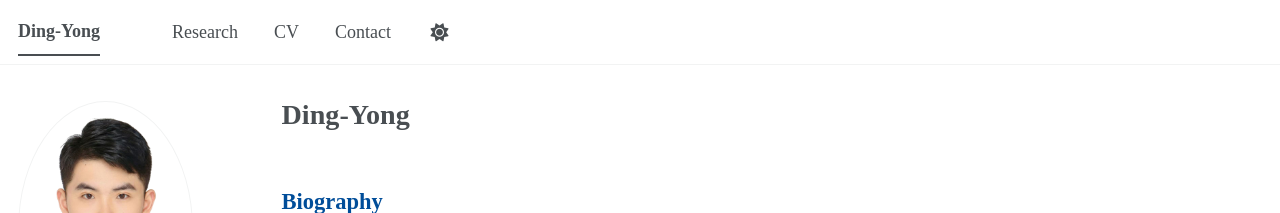
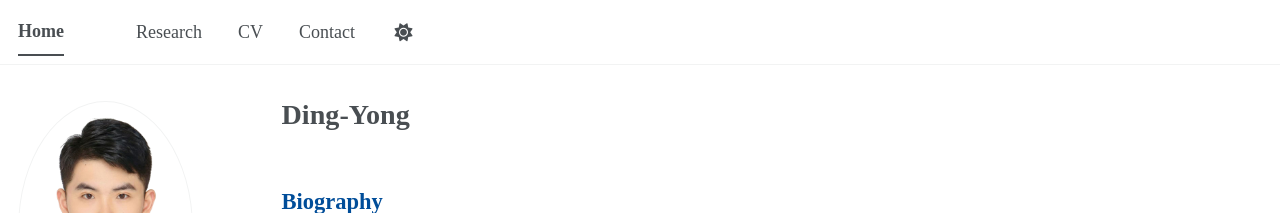
Before and after one commit to ding-yong/ding-yong.github.io, a Jekyll site: the page built from _pages/about.md, in a window 1280 px wide. Shown: the top 213 px of the page. Built offline with Jekyll 4.4.1, drawn with Linux system fonts in a browser that asks for light colours; some web fonts are replaced; a script bundle is joined from its source files by our own code; library files that are not in the unit come from our copies.

Commit message:
Update _config.yml

```diff
--- a/_config.yml
+++ b/_config.yml
@@ -9,7 +9,7 @@
 # Basic Site Settings
 locale                   : "en-US"
 site_theme               : "default"
-title                    : "Ding-Yong"
+title                    : "Home"
 title_separator          : ""
 name                     : "丁勇"
 description              : &description "Ding-Yong's academic portfolio"
```
